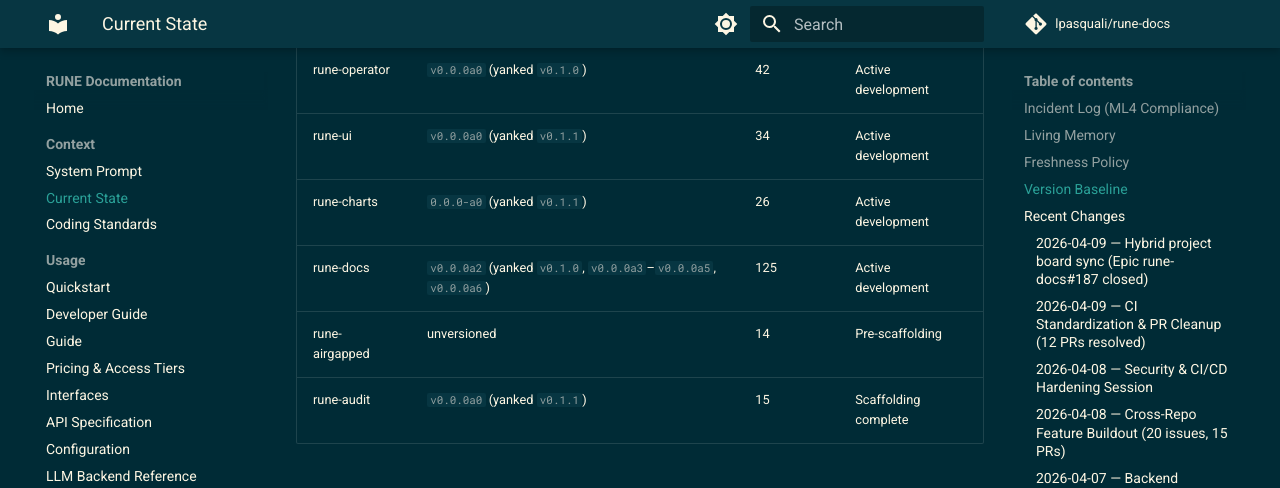
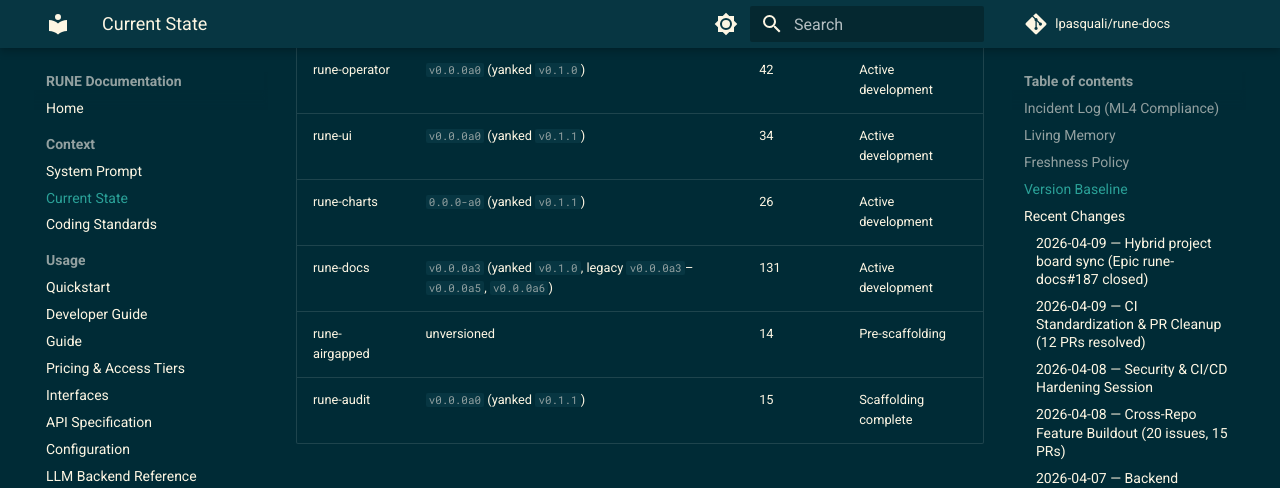
Before and after one commit to lpasquali/rune-docs, an MkDocs documentation site: the page built from docs/context/CURRENT_STATE.md, in a window 1280 px wide and 900 px high, scrolled down 840 px. Shown: the top 488 px of the window. Built offline with MkDocs 1.6.1 and Material for MkDocs 9.7.7, drawn with Linux system fonts in a browser that asks for light colours; comment, search, counter and statistics services are not loaded; the version menu is left out.

Commit message:
docs: bump rune-docs version baseline to v0.0.0a3
Reflects the v0.0.0a3 pre-alpha release tagged today, which contains
the .claude/ .gitignore addition (PR #200, item 4 of cross-repo issue
#199). Commit count moved from 125 to 131.

The new fresh v0.0.0a3 supersedes the old yanked v0.0.0a3 tag (which
was removed from the remote during the v0.0.0a6 cleanup); the
parenthetical clarifies "legacy v0.0.0a3" is what's yanked, not the
new tag created today.

Co-Authored-By: Claude Opus 4.6 (1M context) <noreply@anthropic.com>

```diff
--- a/docs/context/CURRENT_STATE.md
+++ b/docs/context/CURRENT_STATE.md
@@ -25,7 +25,7 @@ Last updated: **2026-04-09**.
 | rune-operator | `v0.0.0a0` (yanked `v0.1.0`) | 42 | Active development |
 | rune-ui | `v0.0.0a0` (yanked `v0.1.1`) | 34 | Active development |
 | rune-charts | `0.0.0-a0` (yanked `v0.1.1`) | 26 | Active development |
-| rune-docs | `v0.0.0a2` (yanked `v0.1.0`, `v0.0.0a3`–`v0.0.0a5`, `v0.0.0a6`) | 125 | Active development |
+| rune-docs | `v0.0.0a3` (yanked `v0.1.0`, legacy `v0.0.0a3`–`v0.0.0a5`, `v0.0.0a6`) | 131 | Active development |
 | rune-airgapped | unversioned | 14 | Pre-scaffolding |
 | rune-audit | `v0.0.0a0` (yanked `v0.1.1`) | 15 | Scaffolding complete |
 
```
